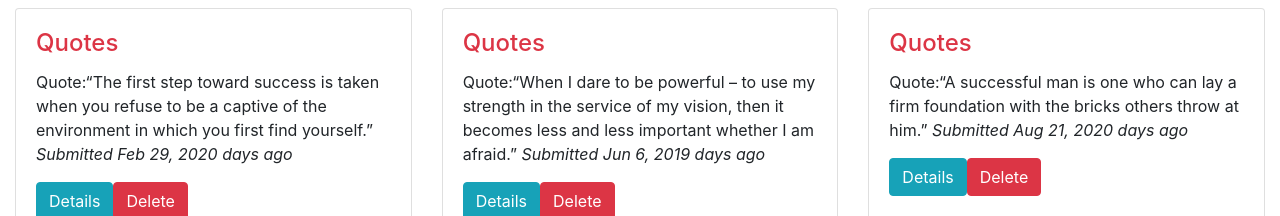
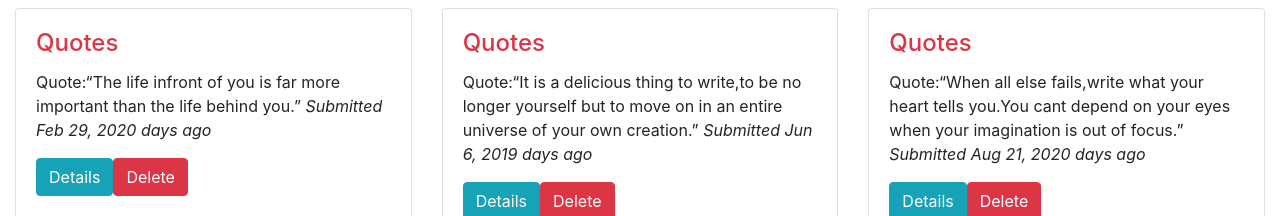
Before and after one commit to REAGAN2020/My-Quotes, an Angular app: page / in a window 1280 px wide. Shown: the part 711-927 px from the top of the page. Built offline with nearby package versions, Linux system fonts and the light colour scheme.

Commit message:
added quotes

```diff
--- a/src/app/app.component.ts
+++ b/src/app/app.component.ts
@@ -9,10 +9,10 @@ import {Quotess} from './Quotess'
 export class AppComponent {
 
   Quotess: Quotess[] = [
-    new Quotess("“The first step toward success is taken when you refuse to be a captive of the environment in which you first find yourself.”", "Michael Cain", "kenjoel", new Date(2020, 1, 29)),
-    new Quotess("“When I dare to be powerful – to use my strength in the service of my vision, then it becomes less and less important whether I am afraid.”"
-      , "lex fridman", "Pres. Joel Muigai", new Date(2019, 5, 6)),
-    new Quotess("“A successful man is one who can lay a firm foundation with the bricks others throw at him.”", "David Brinkly", "KenJoel Muigai", new Date(2020, 7, 21))
+    new Quotess("“The life infront of you is far more important than the life behind you.”", "Joel Osteen", "ReaganOwiti", new Date(2020, 1, 29)),
+    new Quotess("“It is a delicious thing to write,to be no longer yourself but to move on in an entire universe of your own creation.”"
+      , "Gustave Flaubert", "Pres. Owiti Reagan", new Date(2019, 5, 6)),
+    new Quotess("“When all else fails,write what your heart tells you.You cant depend on your eyes when your imagination is out of focus.”", "Mark Twain", "Reagan Owiti", new Date(2020, 7, 21))
   ]
   showDetails(index) {
     this.Quotess[index].showDetails = !this.Quotess[index].showDetails;
```
